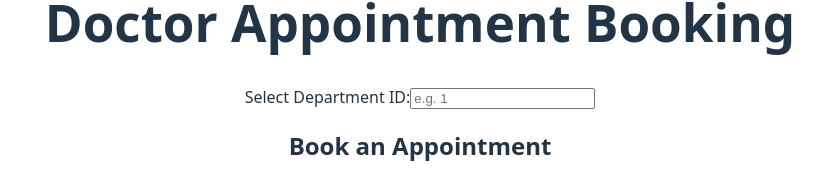
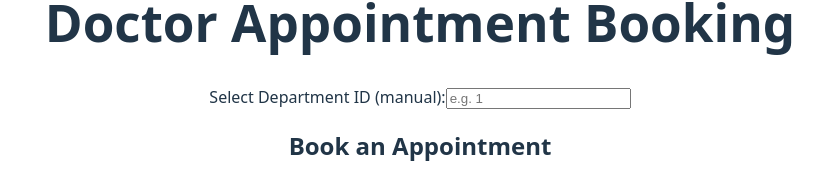
Before and after one commit to melaniemwendwa/Phase2-groupProject, a React (Vite) app: page / in a window 1280 px wide. Shown: the part 753-929 px from the top of the page, without its empty margins (220-1059 px from the left). Built offline with nearby package versions, Linux system fonts and the light colour scheme; data requests are answered from the project's data file.

Commit message:
Department list and Navbar done

```diff
--- a/src/App.jsx
+++ b/src/App.jsx
@@ -1,3 +1,4 @@
+
 import React, { useState } from 'react';
 import Navbar from './components/Navbar';
 import DepartmentList from './components/DepartmentList';
@@ -16,11 +17,12 @@ function App() {
   return (
     <div className="App">
       <Navbar />
-      <DepartmentList />
+
+      <DepartmentList onDepartmentSelect={setSelectedDepartmentId} />
 
       <h1>Doctor Appointment Booking</h1>
 
-      <label>Select Department ID:</label>
+      <label>Select Department ID (manual):</label>
       <input
         type="number"
         value={selectedDepartmentId || ""}
```
